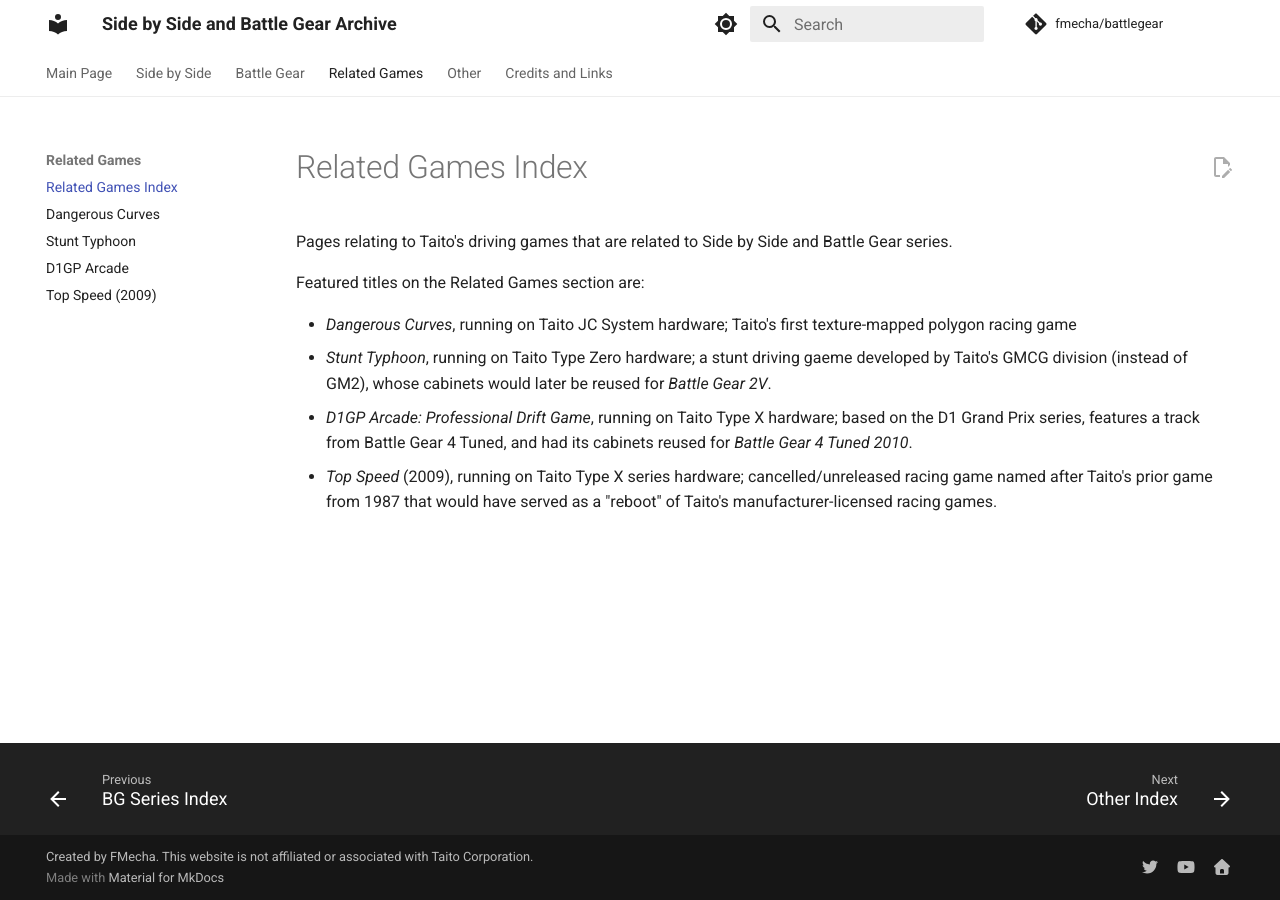
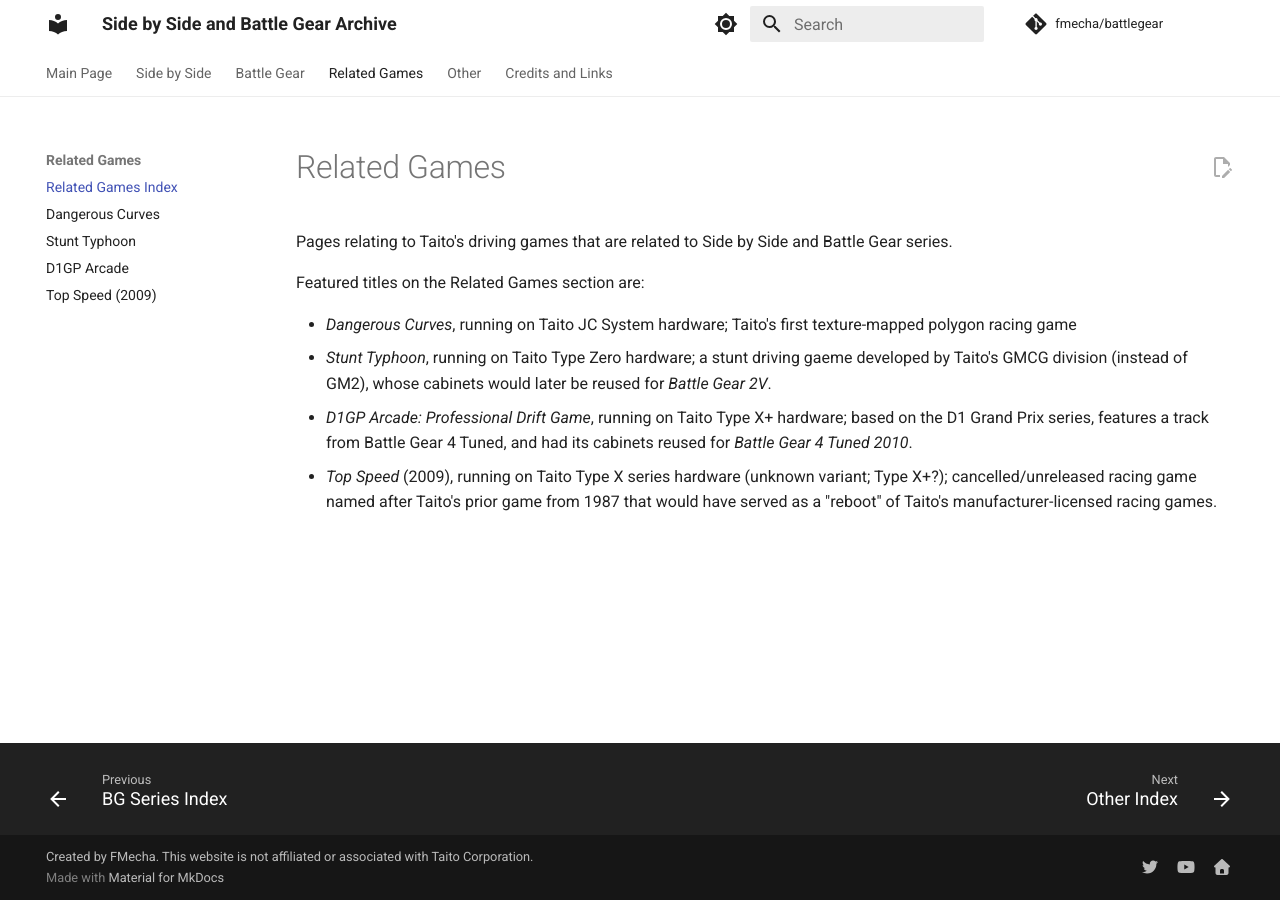
Before and after one commit to FMecha/battlegear, an MkDocs documentation site: the page built from docs/related/index.md, in a window 1280 px wide. Built offline with MkDocs 1.6.1 and Material for MkDocs 9.7.7, drawn with Linux system fonts in a browser that asks for light colours; comment, search, counter and statistics services are not loaded.

Commit message:
related/index.md: header + hardware notes

```diff
--- a/docs/related/index.md
+++ b/docs/related/index.md
@@ -1,8 +1,10 @@
+# Related Games
+
 Pages relating to Taito's driving games that are related to Side by Side and Battle Gear series.
 
 Featured titles on the Related Games section are:
 
 - *Dangerous Curves*, running on Taito JC System hardware; Taito's first texture-mapped polygon racing game
 - *Stunt Typhoon*, running on Taito Type Zero hardware; a stunt driving gaeme developed by Taito's GMCG division (instead of GM2), whose cabinets would later be reused for *Battle Gear 2V*.
-- *D1GP Arcade: Professional Drift Game*, running on Taito Type X hardware; based on the D1 Grand Prix series, features a track from Battle Gear 4 Tuned, and had its cabinets reused for *Battle Gear 4 Tuned 2010*.
-- *Top Speed* (2009), running on Taito Type X series hardware; cancelled/unreleased racing game named after Taito's prior game from 1987 that would have served as a "reboot" of Taito's manufacturer-licensed racing games.
+- *D1GP Arcade: Professional Drift Game*, running on Taito Type X+ hardware; based on the D1 Grand Prix series, features a track from Battle Gear 4 Tuned, and had its cabinets reused for *Battle Gear 4 Tuned 2010*.
+- *Top Speed* (2009), running on Taito Type X series hardware (unknown variant; Type X+?); cancelled/unreleased racing game named after Taito's prior game from 1987 that would have served as a "reboot" of Taito's manufacturer-licensed racing games.
```
